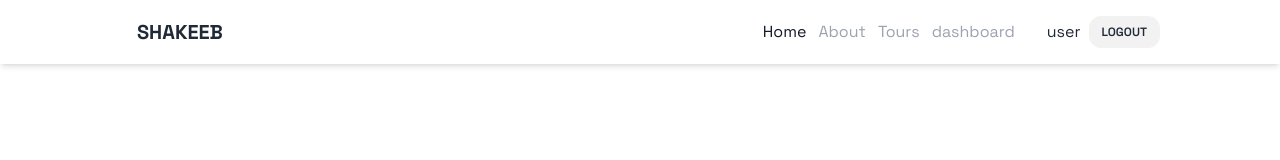
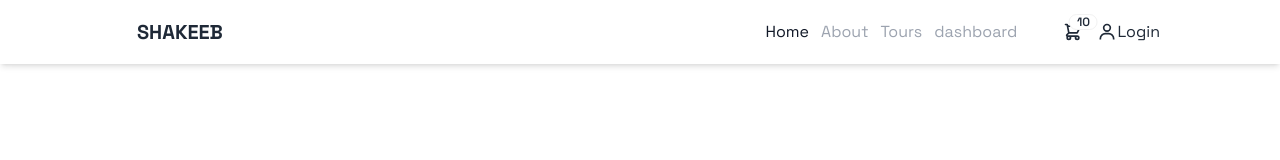
Before and after one commit to info-mdshakeeb/tour-management-clint, a Next.js app: page / in a window 1280 px wide. Shown: the top 160 px of the page. Built offline with nearby package versions, Linux system fonts and the light colour scheme; no server answers.

Commit message:
start add to card functions

```diff
--- /dev/null
+++ b/app/(pages)/orders/page.js
@@ -0,0 +1,87 @@
+import Container from "@/components/ui/Container";
+import Link from "next/link";
+import { BsThreeDotsVertical } from "react-icons/bs";
+
+
+
+const page = async () => {
+
+
+    const res = await fetch('https://iconic-server-v2.vercel.app/api/v2/cart?email=admin@iconic.com')
+    const cartDates = await res.json()
+
+
+
+    return (
+        <div className="bg-base-100 min-h-[calc(100vh_-_280px)]">
+
+            <Container className="py-5 ">
+                <div className="">
+                    <p className='text-2xl font-[400] mb-5'>Orders : </p>
+                    <div>
+                        <div className='w-full m-auto p-4 border rounded-lg bg-white  '>
+                            <div className='my-3 p-2 grid md:grid-cols-4  grid-cols-2 items-center justify-between cursor-pointer'>
+                                <span>items</span>
+                                <span className='hidden md:grid'>price & Quantity</span>
+                                <span className='hidden md:grid'>Subtotal</span>
+                                <span className='sm:text-left text-left'>Action</span>
+                            </div>
+                            <ul>
+                                {cartDates?.data?.map((item, i) =>
+                                    <li key={i} className='bg-gray-50 hover:bg-gray-100 rounded-lg my-3 p-2 grid md:grid-cols-4 grid-cols-2 items-center justify-between cursor-pointer'>
+
+                                        <div className="flex items-center space-x-2">
+                                            <div className="avatar">
+                                                <div className="mask mask-squircle w-8 h-8">
+                                                    <img src={item?.image} alt="Avatar" />
+                                                </div>
+                                            </div>
+                                            <div>
+                                                <div className="font-bold">{item?.name}
+                                                </div>
+                                                <div className="text-sm opacity-50">{item?.shop} type :{item?.variants}</div>
+                                            </div>
+                                        </div>
+
+                                        <p className='hidden md:flex'>{item?.price} - ({item?.amount})</p>
+                                        <span className='hidden md:flex'>
+                                            {item?.price * item?.amount}
+                                        </span>
+                                        <div className='flex  items-center justify-between'>
+                                            <label
+                                                // onClick={() => removeItem(item?.id)}
+                                                htmlFor="confirmation-modal" className="btn btn-warning btn-xs ml-3 lg:ml-0"> x</label>
+                                            <label
+                                                // onClick={() => setProduct(item)}
+                                                htmlFor="my-modal-3" className='btn btn-sm btn-warning'>PAY</label>
+                                            <BsThreeDotsVertical />
+                                        </div>
+                                    </li>
+                                )}
+                            </ul>
+                            <div className="">
+                                <li className=' rounded-lg my-3 p-2 grid md:grid-cols-4 grid-cols-2 items-center justify-between cursor-pointer'>
+                                    <div className="hidden md:flex items-center space-x-2">
+                                        <Link className='btn btn-sm btn-primary mt-2' href={`/tours`}>BacK to Tours</Link>
+                                    </div>
+                                    <p className='hidden md:flex '>Total :1000</p>
+                                    <span className='flex lg:-ml-12'>
+                                        Total : 111
+                                    </span>
+                                    <div className='flex items-center justify-between'>
+
+                                        <Link href={`/dashboard/orders/payment-history`}
+                                            className='btn btn-sm btn-warning ml-6'>Payment history</Link>
+                                    </div>
+                                </li>
+                            </div>
+                        </div>
+
+                    </div>
+                </div>
+            </Container>
+        </div>
+    );
+};
+
+export default page;
--- /dev/null
+++ b/components/AddToCart/NavAddToCart.js
@@ -0,0 +1,27 @@
+import Link from "next/link";
+
+const NavAddToCart = () => {
+    return (
+        <div className="dropdown">
+            <label tabIndex={0} className="btn btn-ghost btn-circle">
+                <div className="indicator">
+                    <svg xmlns="http://www.w3.org/2000/svg" className="h-5 w-5" fill="none" viewBox="0 0 24 24" stroke="currentColor"><path strokeLinecap="round" strokeLinejoin="round" strokeWidth="2" d="M3 3h2l.4 2M7 13h10l4-8H5.4M7 13L5.4 5M7 13l-2.293 2.293c-.63.63-.184 1.707.707 1.707H17m0 0a2 2 0 100 4 2 2 0 000-4zm-8 2a2 2 0 11-4 0 2 2 0 014 0z" /></svg>
+                    <span className="badge badge-sm indicator-item">10</span>
+                </div>
+            </label>
+            <div tabIndex={0} className="mt-3  dropdown-content w-52 bg-base-100 shadow ">
+                <div className="shadow-md bg-orange-100 text-black">
+                    <div className="p-3 flex gap-2 items-center">
+                        <span className="font-bold text-lg">1 Place</span>
+                        <span className="">total: 100 tk</span>
+                    </div>
+                    <div className="card-actions">
+                        <Link href='/orders' className="btn btn-primary btn-block btn-sm rounded-none">View cart</Link>
+                    </div>
+                </div>
+            </div>
+        </div>
+    );
+};
+
+export default NavAddToCart;
--- a/components/NavBars/MainNav.js
+++ b/components/NavBars/MainNav.js
@@ -1,12 +1,14 @@
 'use client'
+import { useFirebaseInfo } from "@/providers/FirebaseProvaider";
 import Link from "next/link";
 import { usePathname } from 'next/navigation';
-import { useState } from "react";
-import { PrimaryButton } from "../ui/Buttons";
+import { BiUser } from "react-icons/bi";
+import NavAddToCart from "../AddToCart/NavAddToCart";
 import Container from "../ui/Container";
 
 const MainNav = () => {
-    const [user, setUser] = useState(true)
+
+    const { user } = useFirebaseInfo()
     const pathname = usePathname()
     const navItems =
         <>
@@ -34,16 +36,29 @@ const MainNav = () => {
                         <div className="hidden lg:flex gap-3 list-none ">
                             {navItems}
                         </div>
-                        <div className="flex items-center gap-2">
-                            <p>user</p>
-                            {!user ?
-                                <PrimaryButton link='/login' className=''>
-                                    login
-                                </PrimaryButton> :
-                                <button className=" btn btn-sm rounded-xl text-xs">
-                                    Logout
-                                </button>
-                            }
+
+                        <div className="">
+                            <NavAddToCart />
+                            <div className="dropdown ">
+                                <label tabIndex={1}
+                                    className=" transition-colors md:hover:bg-gray-50">
+                                    <div className={`flex items-center ${user?.uid && "btn btn-ghost "} `}>
+                                        <BiUser className='text-xl ' />
+                                        {user?.uid ?
+                                            <div className="text-sm ">{user.displayName}</div> :
+                                            <div className=''><Link href='/login'>Login</Link></div>
+                                        }
+                                    </div>
+                                </label>
+                                {user?.uid &&
+                                    <ul tabIndex={1} className="menu menu-compact dropdown-content w-28 md:w-32 lg:w-32  shadow bg-base-100 p-0">
+                                        <li><Link href="/dashboard" className=""> Profile</Link></li>
+                                        <hr />
+                                        <li><Link href="/orders">Orders</Link></li>
+                                        <hr />
+                                        <li><p>Logout</p></li>
+                                    </ul>}
+                            </div>
                         </div>
                     </div>
                 </div>
--- a/components/ui/Container.js
+++ b/components/ui/Container.js
@@ -1,6 +1,6 @@
 export default function Container({ children, className }) {
     return (
-        <div className={`px-4 md:px-8 mx-auto flex flex-col lg:max-w-[70rem] ${className}`}>
+        <div className={`px-4 md:px-8 mx-auto  flex flex-col lg:max-w-[70rem] ${className}`}>
             {children}
         </div>
     )
```
